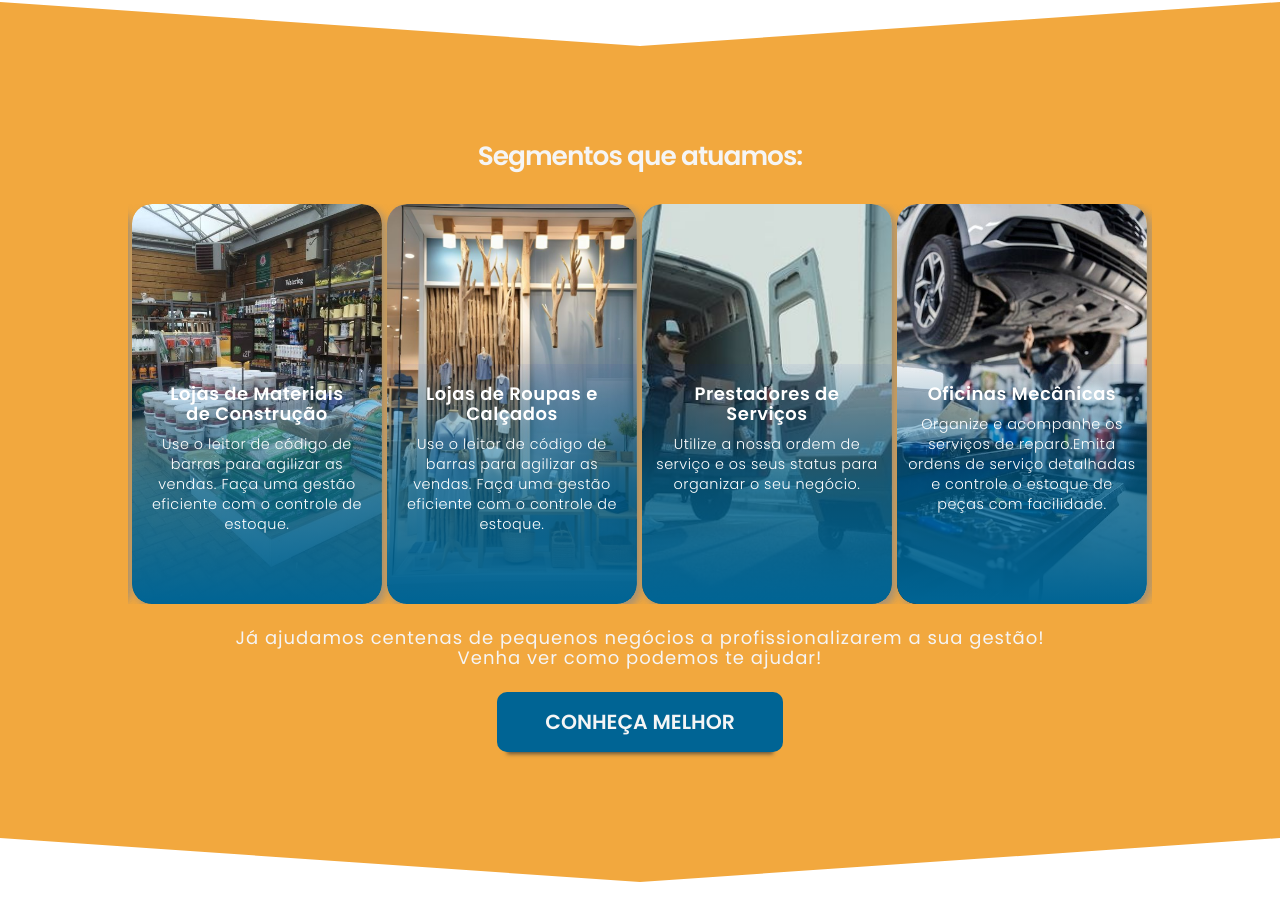
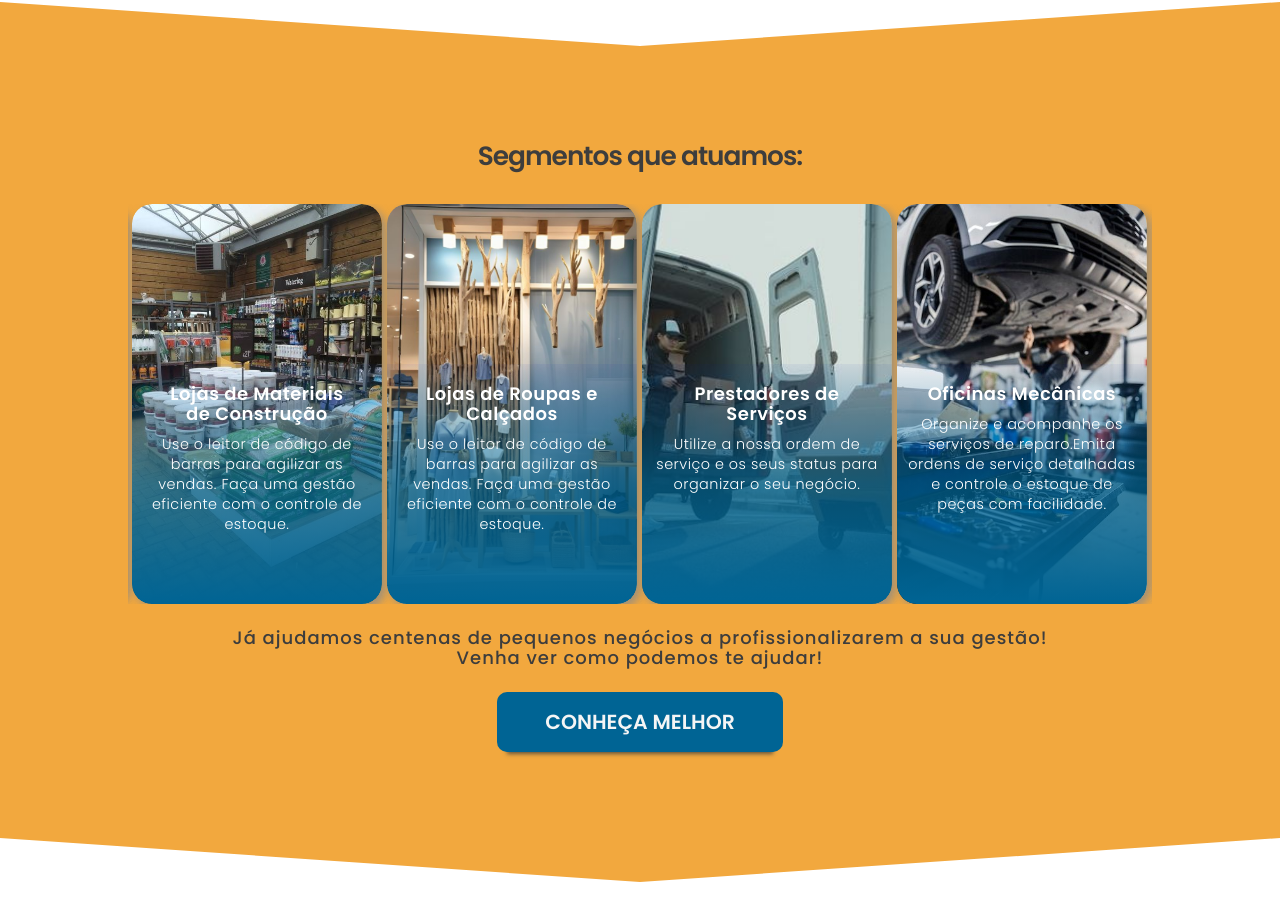
Before and after one commit to leobraboo/site-bmsgestao, a Next.js app: page / in a window 1280 px wide. Shown: the part 2351-3271 px from the top of the page. Built offline with nearby package versions, Linux system fonts and the light colour scheme.

Commit message:
refactor

```diff
--- a/src/components/Initial/style.css
+++ b/src/components/Initial/style.css
@@ -126,3 +126,20 @@
     padding: 0 0 0 0;
   }
 }
+
+@media screen and (max-width: 363px) and (max-height: 645px) {
+  .container-initial {
+    justify-content: center;
+    padding: 0 0 0 0;
+    height: 100vh !important;
+  }
+
+  .content-img-initial img {
+    width: 340px;
+    height: 270px;
+  }
+
+  .description-initial {
+    padding: 0 0 0 0;
+  }
+}
--- a/src/components/Sectors/style.css
+++ b/src/components/Sectors/style.css
@@ -36,7 +36,8 @@
   text-align: center;
   letter-spacing: 1px;
   line-height: 20px;
-  color: whitesmoke;
+  font-weight: 500;
+  color: rgb(61, 61, 61);
   padding: 0 1rem;
 }
 
@@ -118,7 +119,7 @@
   text-align: center;
   letter-spacing: -1px;
   line-height: 24px;
-  color: whitesmoke;
+  color: rgb(61, 61, 61);
   padding: 1rem 0.5rem;
 
 }
```
